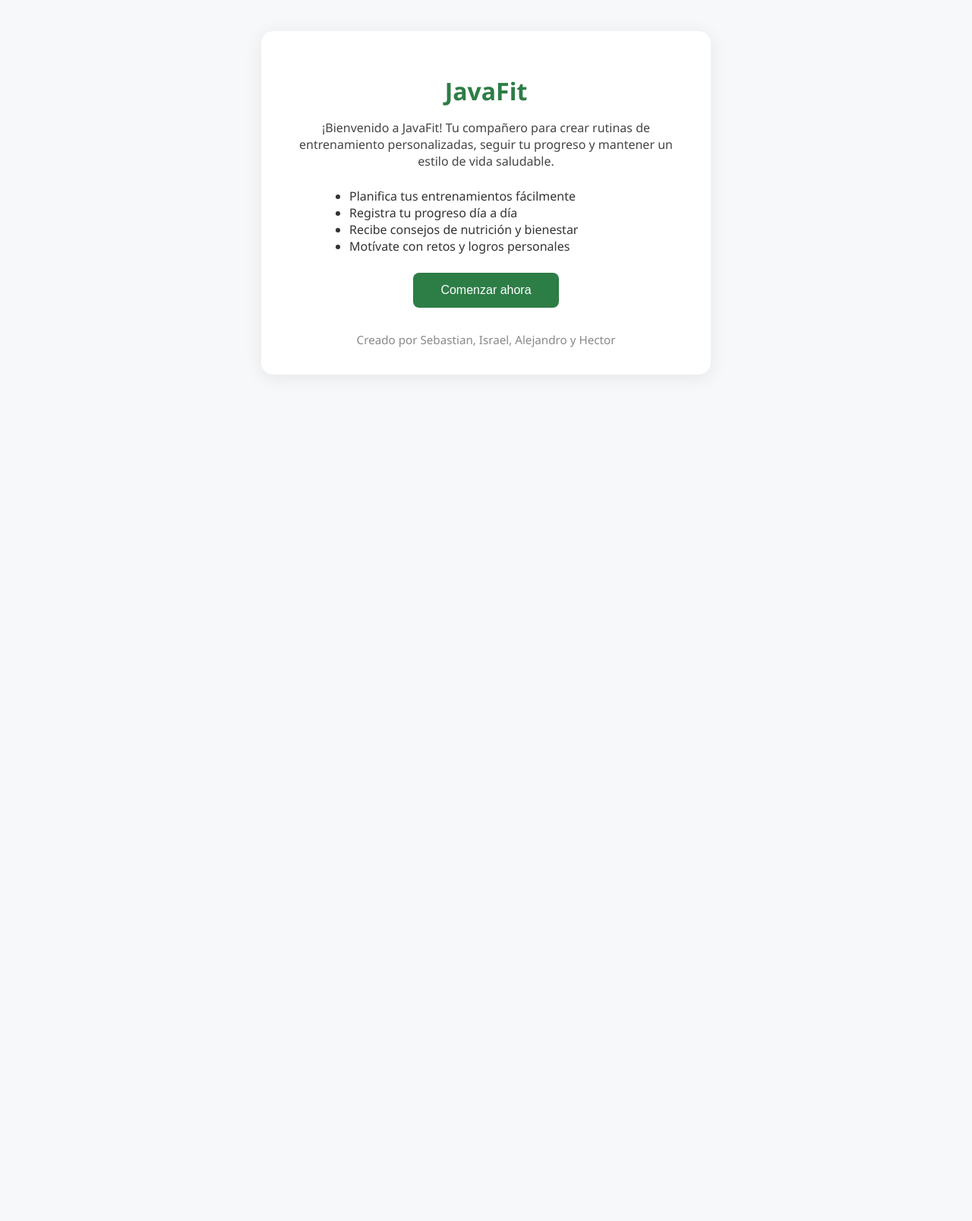
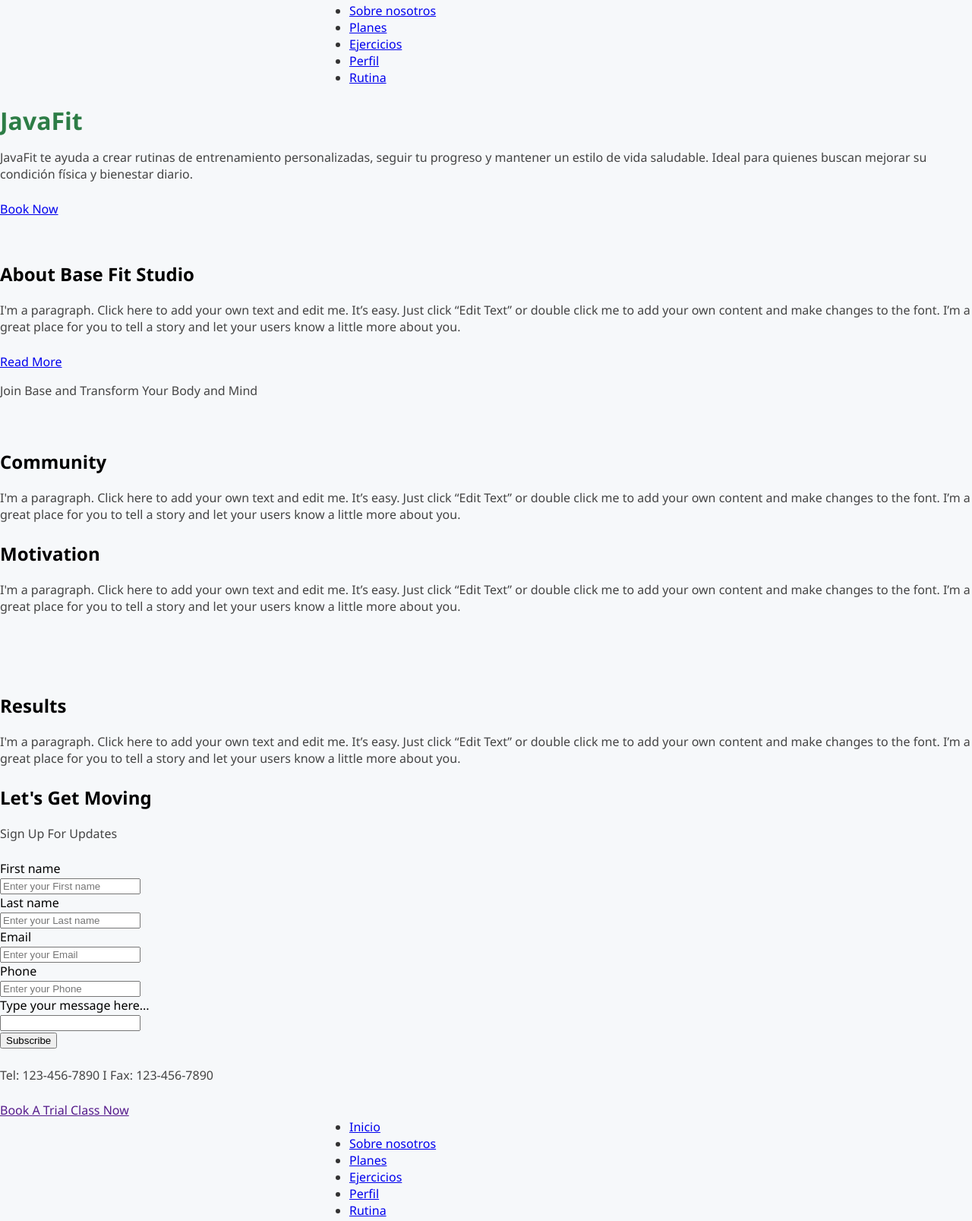
Before and after one commit to sevii-ia/JavaFit, a plain HTML site: page index.html in a window 1280 px wide. Shown: the part 19-1626 px from the top of the page at 76% size. Before the commit the page ends 800 px from the top, so only its background shows below. Drawn offline with Linux system fonts and the light colour scheme.

Commit message:
Update index.html

```diff
--- a/index.html
+++ b/index.html
@@ -14,21 +14,171 @@
     <link rel="stylesheet" href="assets/css/styles.css">
 </head>
 <body>
-    <div class="container">
-        <h1>JavaFit</h1>
-        <p>
-            ¡Bienvenido a JavaFit! Tu compañero para crear rutinas de entrenamiento personalizadas, seguir tu progreso y mantener un estilo de vida saludable.
-        </p>
-        <ul>
-            <li>Planifica tus entrenamientos fácilmente</li>
-            <li>Registra tu progreso día a día</li>
-            <li>Recibe consejos de nutrición y bienestar</li>
-            <li>Motívate con retos y logros personales</li>
-        </ul>
-        <button class="btn">Comenzar ahora</button>
-        <div class="creditos">
-            Creado por Sebastian, Israel, Alejandro y Hector
+    <header>
+        <nav class="menu">
+            <ul>
+                <li><a href="#">Inicio</a></li>
+                <li><a href="#">Sobre nosotros</a></li>
+                <li><a href="#">Planes</a></li>
+                <li><a href="#">Ejercicios</a></li>
+                <li><a href="#">Perfil</a></li>
+                <li><a href="#">Rutina</a></li>
+            </ul>
+        </nav>
+    </header>
+    <main>
+        <div>
+            <h1><span>JavaFit</span></h1>
         </div>
-    </div>
+        <div>
+            <p><span>JavaFit te ayuda a crear rutinas de entrenamiento personalizadas, seguir tu progreso y mantener un estilo de vida saludable. Ideal para quienes buscan mejorar su condición física y bienestar diario.</span></p>
+        </div>
+        <div>
+            <a href="#"><span>Book Now</span></a>
+        </div>
+    </main>
+    <article>
+        <figure>
+            <img src="" alt="">
+        </figure>
+        <section>
+            <div>
+                <h2><span>About Base Fit Studio</span></h2>
+            </div>
+            <div>
+                <p><span>I'm a paragraph. Click here to add your own text and edit me. It’s easy. Just click “Edit Text” or double click me to add your own content and make changes to the font. I’m a great place for you to tell a story and let your users know a little more about you.</span></p>
+            </div>
+            <div>
+                <a href="#"><span>Read More</span></a>
+            </div>
+        </section>
+    </article>
+    <article>
+        <div>
+            <p>Join Base and Transform Your Body and Mind</p>
+        </div>
+    </article>
+    <article>
+        <figure>
+            <img src="" alt="">
+        </figure>
+        <section>
+            <div>
+                <h2>Community</h2>
+            </div>
+            <div>
+                <p><span>I'm a paragraph. Click here to add your own text and edit me. It’s easy. Just click “Edit Text” or double click me to add your own content and make changes to the font. I’m a great place for you to tell a story and let your users know a little more about you.</span></p>
+            </div>
+        </section>
+    </article>
+    <article>
+        <section>
+            <div>
+                <h2>Motivation</h2>
+            </div>
+            <div>
+                <p><span>I'm a paragraph. Click here to add your own text and edit me. It’s easy. Just click “Edit Text” or double click me to add your own content and make changes to the font. I’m a great place for you to tell a story and let your users know a little more about you.</span></p>
+            </div>
+        </section>
+        <figure>
+            <img src="" alt="">
+        </figure>
+    </article>
+    <article>
+        <figure>
+            <img src="" alt="">
+        </figure>
+        <section>
+            <div>
+                <h2>Results</h2>
+            </div>
+            <div>
+                <p><span>I'm a paragraph. Click here to add your own text and edit me. It’s easy. Just click “Edit Text” or double click me to add your own content and make changes to the font. I’m a great place for you to tell a story and let your users know a little more about you.</span></p>
+            </div>
+        </section>
+    </article>
+    <footer>
+        <article>
+            <section>
+                <div>
+                    <h2><span>Let's Get Moving</span></h2>
+                </div>
+                <div>
+                    <p><span>Sign Up For Updates</span></p>
+                </div>
+                <form action="">
+                    <div>
+                        <div>
+                            <label for="">First name</label>
+                        </div>
+                        <div>
+                            <input type="text" placeholder="Enter your First name">
+                        </div>
+                    </div>
+                    <div>
+                        <div>
+                            <label for="">Last name</label>
+                        </div>
+                        <div>
+                            <input type="text" placeholder="Enter your Last name">
+                        </div>
+                    </div>
+                    <div>
+                        <div>
+                            <label for="">Email</label>
+                        </div>
+                        <div>
+                            <input type="email" placeholder="Enter your Email">
+                        </div>
+                    </div>
+                    <div>
+                        <div>
+                            <label for="">Phone</label>
+                        </div>
+                        <div>
+                            <input type="number" placeholder="Enter your Phone">
+                        </div>
+                    </div>
+                    <div>
+                        <div>
+                            <label for="">Type your message here...</label>
+                        </div>
+                        <div>
+                            <input type="text">
+                        </div>
+                    </div>
+                    <div>
+                        <button type="submit">Subscribe</button>
+                    </div>
+                </form>
+            </section>
+            <section>
+                <div>
+                    <p><span></span></p>
+                </div>
+                <div>
+
+                </div>
+                <div>
+                    <p><span>Tel: 123-456-7890   I    Fax: 123-456-7890</span></p>
+                </div>
+                <div>
+                    <a href=""><span>Book A Trial Class Now</span></a>
+                </div>
+            </section>
+            <section>
+                <nav>
+                    <ul>
+                        <li><a href="#">Inicio</a></li>
+                        <li><a href="#">Sobre nosotros</a></li>
+                        <li><a href="#">Planes</a></li>
+                        <li><a href="#">Ejercicios</a></li>
+                        <li><a href="#">Perfil</a></li>
+                        <li><a href="#">Rutina</a></li>
+                    </ul>
+                </nav>
+            </section>
+        </article>
+    </footer>
 </body>
 </html>
```
